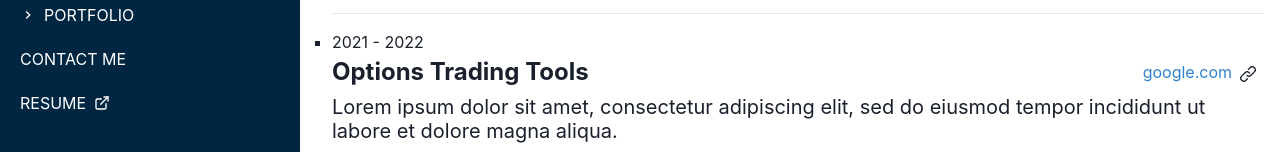
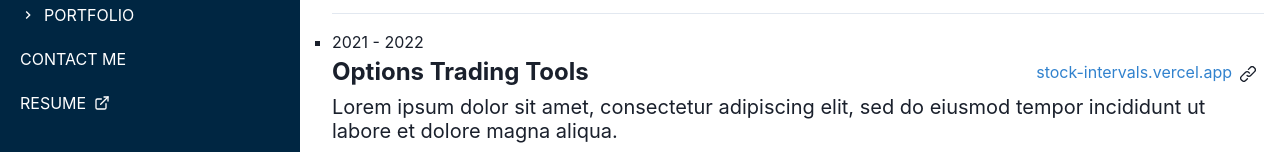
Before and after one commit to kqwq/portfolio, a Next.js app: page /portfolio in a window 1280 px wide. Shown: the part 311-463 px from the top of the page. Built offline with nearby package versions, Linux system fonts and the light colour scheme.

Commit message:
better desc

```diff
--- a/src/constants.ts
+++ b/src/constants.ts
@@ -23,7 +23,7 @@ const socialMediaLinks = [
   {
     name: "Email",
     user: "k" + "well" + "s8@" + "pr"+ "ot" +"on.me",
-    url: "mai " +"lto "+":k" + "well" + "s8@" + "pr"+ "ot" +"on.me",
+    url: "mai" +"lto"+":k" + "well" + "s8@" + "pr"+ "ot" +"on.me",
     icon: MdOutlineEmail,
   },
   {
@@ -59,7 +59,7 @@ const projects:projectProps[] = [
   {
     timeRange: "2021 - 2022",
     title: "Options Trading Tools",
-    domain: "google.com",
+    domain: "stock-intervals.vercel.app",
     tagline: "Lorem ipsum dolor sit amet, consectetur adipiscing elit, sed do eiusmod tempor incididunt ut labore et dolore magna aliqua.",
     descriptionHtml: "Lorem ipsum dolor sit amet, consectetur adipiscing elit, sed do eiusmod tempor incididunt ut labore et dolore magna aliqua. Ut enim ad minim veniam, quis nostrud exercitation ullamco laboris nisi ut aliquip ex ea commodo consequat.",
     technologies: [tech.Next, tech.TailwindCSS, tech.TypeScript, tech.Express],
--- /dev/null
+++ b/src/util/descriptions.ts
@@ -0,0 +1,6 @@
+// File containing HTML descriptions for the various portfolio projects
+
+
+
+
+export {}
```
